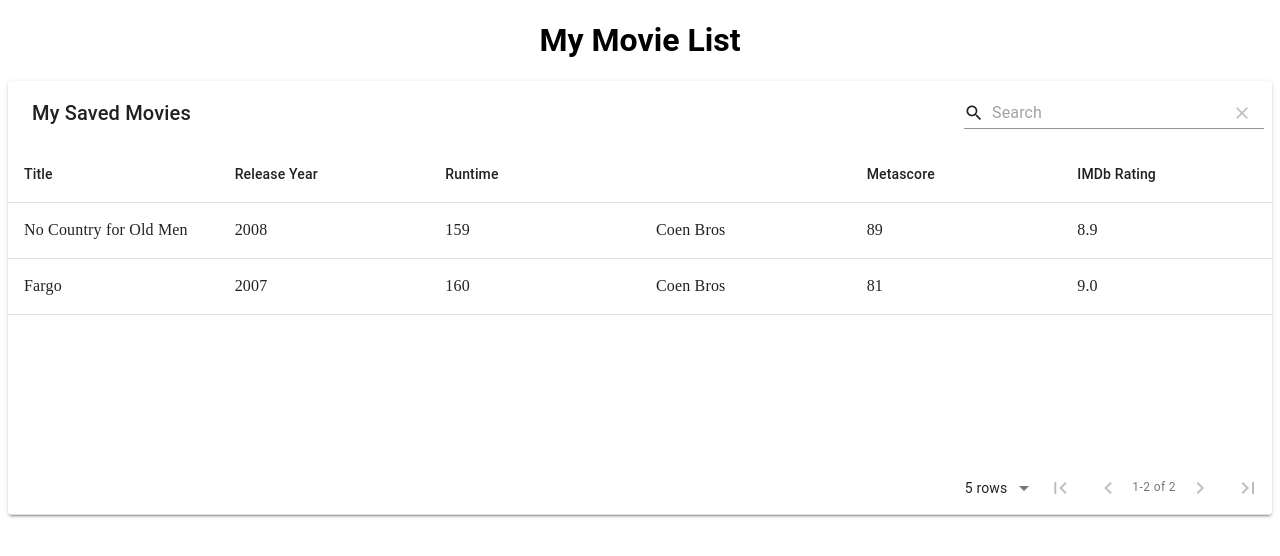
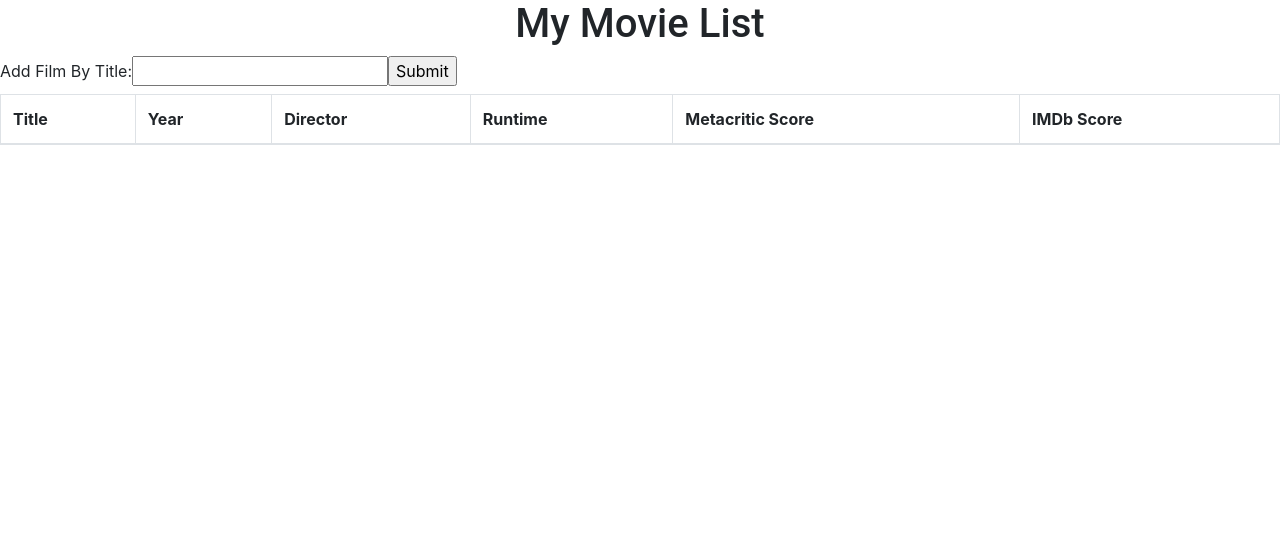
Before and after one commit to thomashorton/fixd_application_project, a React (Create React App) app: page / in a window 1280 px wide. Shown: the top 556 px of the page. Built offline with nearby package versions, Linux system fonts and the light colour scheme.

Commit message:
switched to bootstrap from material-table for simpler setup. added api call and remove from list functionality. couldn't commit as I went as much due to internet issues

```diff
--- a/package.json
+++ b/package.json
@@ -10,7 +10,9 @@
     "bootstrap": "^4.4.1",
     "material-table": "^1.54.2",
     "material-ui": "^0.20.2",
+    "optimize-css-assets-webpack-plugin": "^5.0.3",
     "react": "^16.12.0",
+    "react-bootstrap": "^1.0.0-beta.16",
     "react-dom": "^16.12.0",
     "react-scripts": "3.3.0",
     "reactstrap": "^8.2.0"
--- a/src/App.js
+++ b/src/App.js
@@ -1,20 +1,137 @@
 import React, { Component } from 'react';
-import MaterialTable from 'material-table';
-import './index.css';
+import Table from 'react-bootstrap/Table';
+import Button from 'react-bootstrap/Button';
+import 'bootstrap/dist/css/bootstrap.min.css';
+//import './index.css';
 const API_KEY = "e0c10af9"; //API key for OMDB, limit of 1K requests per day.
+var rowCount = 0;
+class App extends Component {
+  //state = {movies:[], currentMovie:""}
+  constructor(props) {
+    super(props);
+    this.state = {currentMovie:'',
+                  currentMovieData:{},
+                  rows: []};
+    this.handleChange = this.handleChange.bind(this);
+    this.handleSubmit = this.handleSubmit.bind(this);
+  }
+  handleChange(event) {
+    this.setState({currentMovie: event.target.value})
+    //console.log(event.target.value);
+  }
+  handleSubmit = async event => {
+    //this.setState({currentMovie:event.title})
+    event.preventDefault();
+    console.log(this.state.currentMovie);
+    const newMovieData = await this.getMovieData(this.state.currentMovie);
 
-class App extends Component {
+    console.log(newMovieData)
+  }
+  addRow(rowVals) {
+    this.setState((prev, props) => {
+      rowCount+=1;
+      return {rows:[...prev.rows, rowVals]};
+    })
+  }
+
+  getMovieData(title) {
+    let movieDataRequest = 'http://www.omdbapi.com/?t=' + title+ '&apikey='+API_KEY;
+    let movieData = fetch(movieDataRequest)
+      .then(res => res.json())
+      .then((data)=> {
+        this.setState({currentMovieData: data})
+        let movieJSON = {title: data.Title, year: data.Year, runtime:data.Runtime, metascore: data.Metascore, imdb: data.imdbRating, director: data.Director, id: rowCount}
+        console.log("DATA: ");
+        console.log(data);
+        console.log(movieJSON);
+        if (data.Response === "False") {
+          alert('Sorry, that film is not listed in OMDB. Check your spelling or search for another film!');
+        } else {
+          console.log("Adding to table now...")
+          this.addRow(movieJSON);
+        }
+        //return movieJSON;
+      }).catch(console.log("FINISHED SEARCHING FOR DATA. failed."));
+    console.log("Promise for movie data: " + movieDataRequest);
+    console.log("The movie data itself, will be an unfulfilled promise:")
+    console.log(movieData);
+  }
+  deleteRow(rowNum) {
+    console.log("Entering Delete Method");
+    var rows = [...this.state.rows];
+    const location = rows.findIndex(film=>film.id == rowNum);
+    console.log("location IS : ")
+    console.log(location);
+
+    if(location == -1) {
+      return;
+    }
+    var deleted= rows.splice(location, 1);
+    console.log("DELETED ROW WITH: ")
+    console.log(deleted)
+    if(!deleted){
+      rowCount-=1;
+    }
+    this.setState({rows})
+  }
   render() {
     return (
       <div className="App">
-      <div id="header-container">
-        <header>
-          <h1>My Movie List</h1>
-        </header>
+
+        <div id="header-container">
+          <header>
+            <h1>My Movie List</h1>
+          </header>
+        </div>
+
+        <form onSubmit={this.handleSubmit}>
+          <label>
+            Add Film By Title:
+            <input type="text" value={this.state.currentMovie} onChange={this.handleChange} />
+            <input type="submit" value="Submit" />
+          </label>
+        </form>
+
+        <div style = {{maxWidth: '100%'}} id = 'movieTable'>
+          <Table striped bordered hover>
+            <thead>
+              <tr>
+                <th>Title</th>
+                <th>Year</th>
+                <th>Director</th>
+                <th>Runtime</th>
+                <th>Metacritic Score</th>
+                <th>IMDb Score</th>
+              </tr>
+            </thead>
+            <tbody>
+              {this.state.rows.map(row=> (
+                <tr id = {row.id}>
+                  <td>{row.title}</td>
+                  <td>{row.year}</td>
+                  <td>{row.director}</td>
+                  <td>{row.runtime}</td>
+                  <td>{row.metascore}</td>
+                  <td>{row.imdb}</td>
+                  <td>
+                    <Button variant="danger"
+                      onClick={()=>this.deleteRow(row.id)}>Remove
+                    </Button>
+                  </td>
+                </tr>
+              ))}
+            </tbody>
+          </Table>
+        </div>
+
       </div>
+    );
+  }
+}
 
-        <div style = {{maxWidth: '100%'}}>
-          <MaterialTable
+export default App;
+/*
+<MaterialTable
             title= "My Saved Movies"
             columns = {[
               {title: 'Title', field: 'title'},
@@ -24,13 +141,7 @@ class App extends Component {
               {title: 'Metascore', field:"metascore"},
               {title: 'IMDb Rating', field:'imdb'}
             ]}
-            data={[{title: 'No Country for Old  Men', year:'2008', runtime:'159', director:'Coen Bros', metascore:'89', imdb:'8.9'},
-                   {title: 'Fargo', year:'2007', runtime:'160', director:'Coen Bros', metascore:'81', imdb:'9.0'}]}
+            data={this.state.movies}
             />
-        </div>
-      </div>
-    );
-  }
-}
 
-export default App;
+*/
```
Also changed, not shown: src/movies.js (added), 1 other file (tests, documents, lock files or other folders).
